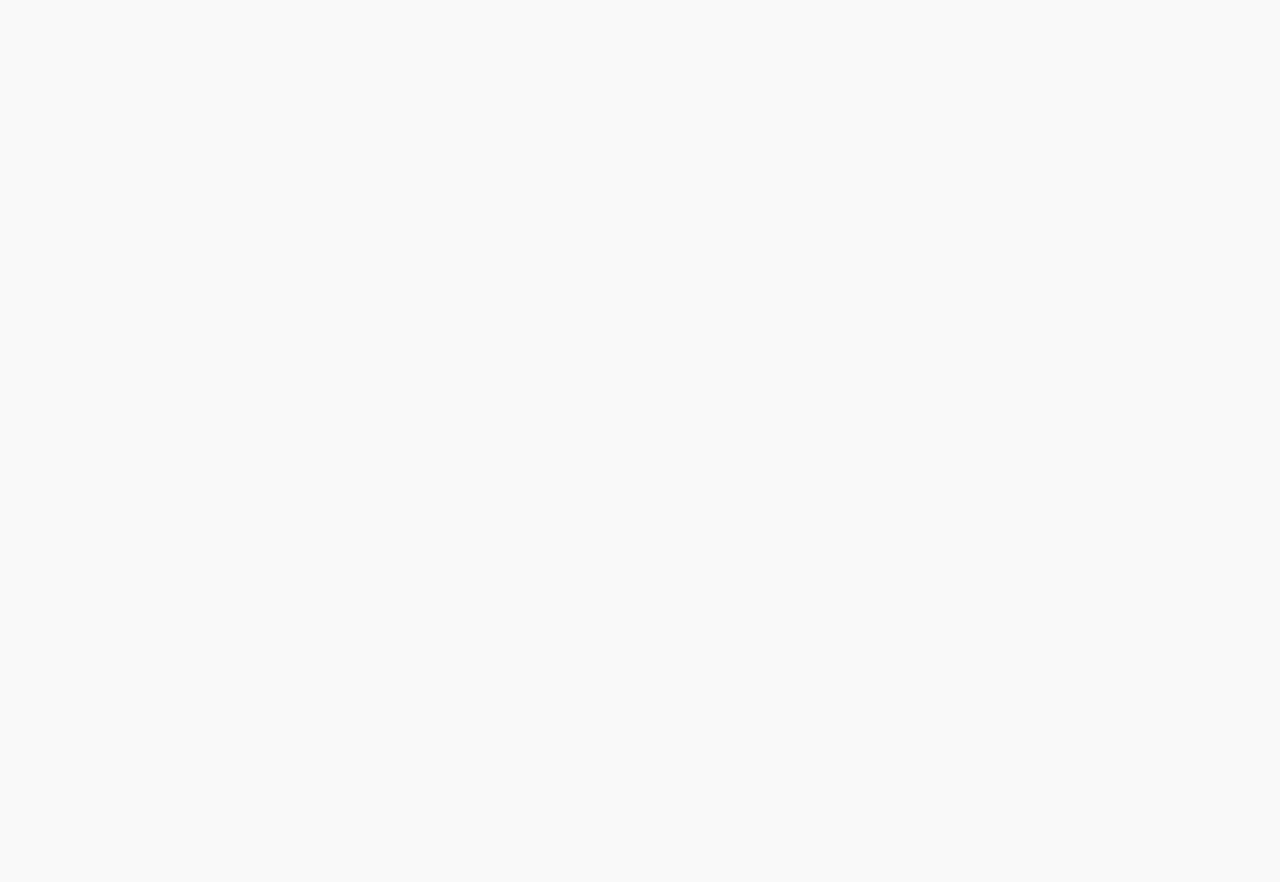
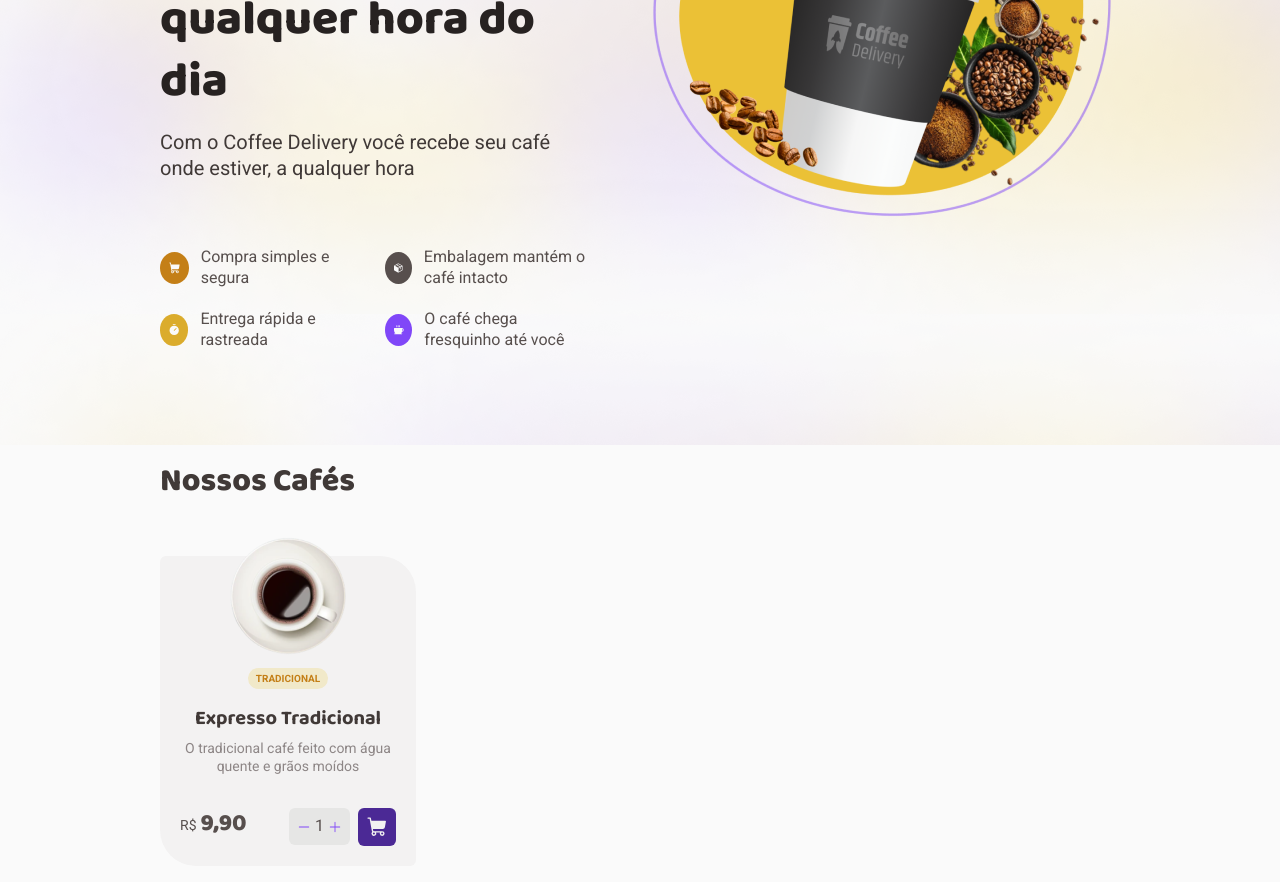
Before and after one commit to joaoalbertoredondo/desafio-02-coffee-delivery, a React (Vite) app: page / in a window 1280 px wide. Shown: the part 340-1222 px from the top of the page. Before the commit the page ends 800 px from the top, so only its background shows below. Built offline with nearby package versions, Linux system fonts and the light colour scheme; the HTML template or start-up script is replaced by a standard one.

Commit message:
card css done

```diff
--- a/src/App.tsx
+++ b/src/App.tsx
@@ -7,10 +7,11 @@ import { BrowserRouter } from "react-router-dom";
 function App() {
   return (
     <ThemeProvider theme={defaultTheme}>
+      <GlobalStyle />
+
       <BrowserRouter>
         <Router />
       </BrowserRouter>
-      <GlobalStyle />
     </ThemeProvider>
   );
 }
--- a/src/Router.tsx
+++ b/src/Router.tsx
@@ -2,13 +2,16 @@ import { Route, Routes } from "react-router-dom";
 import Home from "./pages/Home";
 import Cart from "./pages/Cart";
 import Success from "./pages/Success";
+import DefaultLayout from "./layouts/DefaultLayout";
 
 export function Router() {
   return (
     <Routes>
-      <Route path="/" element={<Home />} />
-      <Route path="/cart" element={<Cart />} />
-      <Route path="/success" element={<Success />} />
+      <Route path="/" element={<DefaultLayout />}>
+        <Route path="/" element={<Home />} />
+        <Route path="/cart" element={<Cart />} />
+        <Route path="/success" element={<Success />} />
+      </Route>
     </Routes>
   );
 }
--- /dev/null
+++ b/src/components/Card/index.tsx
@@ -0,0 +1,34 @@
+import { CardContainer, Control, Order, Price, Tag } from "./styles";
+import image from "../../assets/coffees/americano.png";
+import QuantityInput from "../Form/QuantityInput";
+import { ShoppingCart } from "@phosphor-icons/react";
+
+function Card() {
+  return (
+    <CardContainer>
+      <img src={image} alt="" />
+
+      <Tag>Tradicional</Tag>
+
+      <h1>Expresso Tradicional</h1>
+      <p>O tradicional café feito com água quente e grãos moídos</p>
+
+      <Control>
+        <Price>
+          <span>R$</span>
+          <span>9,90</span>
+        </Price>
+
+        <Order>
+          <QuantityInput />
+
+          <button>
+            <ShoppingCart size={22} weight="fill" />
+          </button>
+        </Order>
+      </Control>
+    </CardContainer>
+  );
+}
+
+export default Card;
--- /dev/null
+++ b/src/components/Card/styles.ts
@@ -0,0 +1,84 @@
+import styled from "styled-components";
+import { fonts } from "../../styles/fonts";
+
+export const CardContainer = styled.div`
+  margin-top: 54px;
+
+  display: flex;
+  flex-direction: column;
+  align-items: center;
+  padding: 1.25rem;
+
+  width: 256px;
+  height: 310px;
+
+  background: ${(props) => props.theme["base-card"]};
+  border-radius: 6px 36px;
+
+  img {
+    margin-top: -40px;
+  }
+
+  h1 {
+    ${fonts.titleS}
+    color: ${(props) => props.theme["base-subtitle"]};
+    margin-top: 1rem;
+  }
+
+  p {
+    ${fonts.textS}
+    color: ${(props) => props.theme["base-label"]};
+    text-align: center;
+    margin-top: 0.5rem;
+  }
+`;
+
+export const Tag = styled.span`
+  margin-top: 0.75rem;
+
+  background: ${(props) => props.theme["yellow-light"]};
+  color: ${(props) => props.theme["yellow-dark"]};
+  border-radius: 100px;
+  padding: 0.25rem 0.5rem;
+
+  text-transform: uppercase;
+
+  ${fonts.tag}
+`;
+
+export const Control = styled.div`
+  margin-top: 2rem;
+
+  display: flex;
+  justify-content: space-between;
+  width: 100%;
+`;
+
+export const Price = styled.div`
+  display: flex;
+  align-items: baseline;
+  gap: 0.25rem;
+
+  span:first-child {
+    ${fonts.textS}
+  }
+
+  span:last-child {
+    ${fonts.titleM}
+  }
+`;
+
+export const Order = styled.div`
+  display: flex;
+  align-items: center;
+  gap: 0.5rem;
+
+  > button {
+    display: flex;
+
+    color: ${(props) => props.theme["base-card"]};
+    background: ${(props) => props.theme["purple-dark"]};
+    border-radius: 6px;
+    padding: 0.5rem;
+  }
+`;
--- /dev/null
+++ b/src/components/Form/QuantityInput/index.tsx
@@ -0,0 +1,18 @@
+import { Minus, Plus } from "@phosphor-icons/react";
+import { QuantityInputContainer } from "./styles";
+
+function QuantityInput() {
+  return (
+    <QuantityInputContainer>
+      <button>
+        <Minus size={14} />
+      </button>
+      1
+      <button>
+        <Plus size={14} />
+      </button>
+    </QuantityInputContainer>
+  );
+}
+
+export default QuantityInput;
--- /dev/null
+++ b/src/components/Form/QuantityInput/styles.ts
@@ -0,0 +1,19 @@
+import styled from "styled-components";
+
+export const QuantityInputContainer = styled.div`
+  display: flex;
+  align-items: center;
+  gap: 0.25rem;
+
+  background: ${(props) => props.theme["base-button"]};
+  padding: 0.5rem;
+  border-radius: 6px;
+
+  button {
+    display: flex;
+    align-items: center;
+
+    background-color: transparent;
+    color: ${(props) => props.theme.purple};
+  }
+`;
--- /dev/null
+++ b/src/layouts/DefaultLayout/index.tsx
@@ -0,0 +1,14 @@
+import { Outlet } from "react-router-dom";
+import Header from "../../components/Header";
+import { DefaultLayoutContainer } from "./styles";
+
+function DefaultLayout() {
+  return (
+    <DefaultLayoutContainer>
+      <Header />
+      <Outlet />
+    </DefaultLayoutContainer>
+  );
+}
+
+export default DefaultLayout;
--- /dev/null
+++ b/src/layouts/DefaultLayout/styles.ts
@@ -0,0 +1,6 @@
+import styled from "styled-components";
+
+export const DefaultLayoutContainer = styled.div`
+  max-width: 90rem;
+  margin: auto;
+`;
--- a/src/pages/Cart/styles.ts
+++ /dev/null
@@ -1,7 +0,0 @@
-import styled from "styled-components";
-
-export const HomeContainer = styled.section`
-  display: flex;
-  justify-content: center;
-  align-items: center;
-`;
--- a/src/pages/Home/index.tsx
+++ b/src/pages/Home/index.tsx
@@ -1,10 +1,71 @@
-import Header from "../../components/Header";
-import { HomeContainer } from "../Cart/styles";
+import { CoffeeList, Heading, Hero, HomeContainer, Items } from "./styles";
+import { Coffee, Package, ShoppingCart, Timer } from "@phosphor-icons/react";
+import coffee from "../../assets/Coffee.png";
+import { useTheme } from "styled-components";
+import Card from "../../components/Card";
 
 function Home() {
+  const theme = useTheme();
+
   return (
     <HomeContainer>
-      <Header />
+      <Hero>
+        <Heading>
+          <h1>Encontre o café perfeito para qualquer hora do dia</h1>
+          <p>
+            Com o Coffee Delivery você recebe seu café onde estiver, a qualquer
+            hora
+          </p>
+
+          <Items>
+            <div>
+              <ShoppingCart
+                size={32}
+                weight="fill"
+                color={theme["base-background"]}
+                style={{ backgroundColor: theme["yellow-dark"] }}
+              />
+              <span>Compra simples e segura</span>
+            </div>
+
+            <div>
+              <Package
+                size={32}
+                weight="fill"
+                color={theme["base-background"]}
+                style={{ backgroundColor: theme["base-text"] }}
+              />
+              <span>Embalagem mantém o café intacto</span>
+            </div>
+
+            <div>
+              <Timer
+                size={32}
+                weight="fill"
+                color={theme["base-background"]}
+                style={{ backgroundColor: theme["yellow"] }}
+              />
+              <span>Entrega rápida e rastreada</span>
+            </div>
+
+            <div>
+              <Coffee
+                size={32}
+                weight="fill"
+                color={theme["base-background"]}
+                style={{ backgroundColor: theme["purple"] }}
+              />
+              <span>O café chega fresquinho até você</span>
+            </div>
+          </Items>
+        </Heading>
+        <img src={coffee} alt="" />
+      </Hero>
+
+      <CoffeeList>
+        <h1>Nossos Cafés</h1>
+        <Card />
+      </CoffeeList>
     </HomeContainer>
   );
 }
--- /dev/null
+++ b/src/pages/Home/styles.ts
@@ -0,0 +1,69 @@
+import styled from "styled-components";
+import background from "../../assets/Background.png";
+import { fonts } from "../../styles/fonts";
+
+export const HomeContainer = styled.section`
+  display: flex;
+  flex-direction: column;
+  justify-content: center;
+`;
+
+export const Hero = styled.div`
+  display: flex;
+  justify-content: center;
+  gap: 3.5rem;
+
+  background: url(${background});
+  padding: 5.875rem 10rem;
+
+  img {
+    width: 476px;
+    height: 360px;
+  }
+`;
+
+export const Heading = styled.div`
+  h1 {
+    ${fonts.titleXL}
+    color: ${(props) => props.theme["base-title"]};
+    margin-bottom: 1rem;
+  }
+
+  p {
+    ${fonts.textL}
+    color: ${(props) => props.theme["base-subtitle"]};
+  }
+`;
+
+export const Items = styled.div`
+  margin-top: 4.125rem;
+
+  display: grid;
+  grid-template-columns: auto auto;
+  gap: 20px 40px;
+
+  div {
+    display: flex;
+    align-items: center;
+    gap: 0.75rem;
+  }
+
+  svg {
+    border-radius: 100%;
+    padding: 0.5rem;
+  }
+
+  span {
+    color: ${(props) => props.theme["base-text"]};
+    ${fonts.textM}
+  }
+`;
+
+export const CoffeeList = styled.div`
+  padding: 1rem 10rem;
+
+  h1 {
+    color: ${(props) => props.theme["base-subtitle"]};
+    ${fonts.titleL}
+  }
+`;
```
Also changed, not shown: src/pages/Home/styled.ts (deleted).
